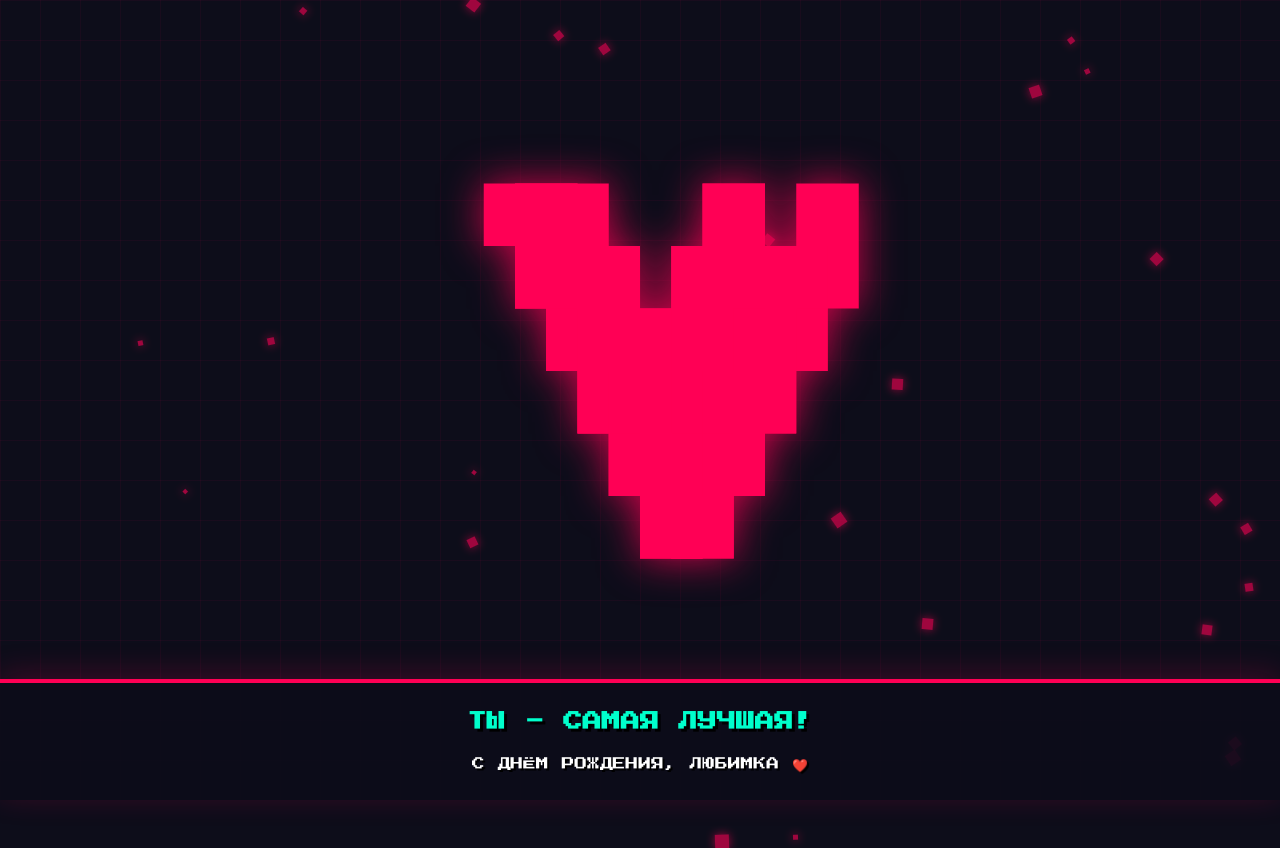
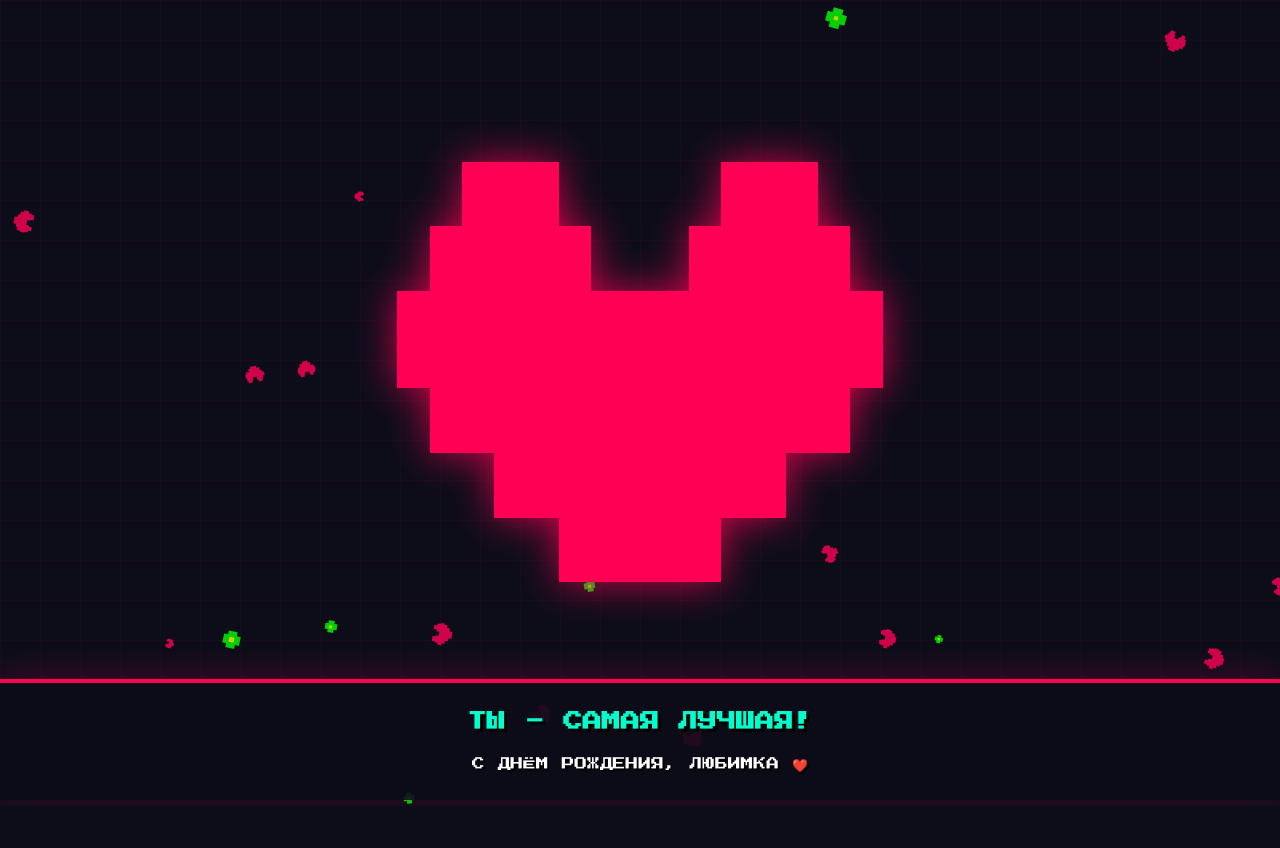
Before and after one commit to kohyfrv11/hbn, a plain HTML site: page index.html in a window 1280 px wide. After the commit the page ends 806 px from the top, so only its background shows below. Drawn offline with Linux system fonts and the light colour scheme.

Commit message:
Update index.html

```diff
--- a/index.html
+++ b/index.html
@@ -36,17 +36,16 @@
             z-index: -1;
         }
 
-        .bg-heart {
+        .falling-item {
             position: absolute;
-            background-color: #ff0055;
-            box-shadow: 0 0 10px #ff0055;
-            opacity: 0.6;
+            top: -30px;
             animation: fall linear infinite;
             z-index: 0;
+            opacity: 0.8;
         }
 
         @keyframes fall {
-            0% { transform: translateY(-100px) rotate(0deg); }
+            0% { transform: translateY(0) rotate(0deg); }
             100% { transform: translateY(105vh) rotate(360deg); }
         }
 
@@ -60,17 +59,16 @@
         }
 
         .pixel-heart {
-            width: 70vw;
-            max-width: 500px;
+            width: 75vw;
+            max-width: 550px;
             height: auto;
-            fill: #ff0055;
             filter: drop-shadow(0 0 20px rgba(255, 0, 85, 0.8));
             animation: pixel-beat 1s infinite steps(2);
         }
 
         @keyframes pixel-beat {
             0%, 100% { transform: scale(1); }
-            50% { transform: scale(1.15); }
+            50% { transform: scale(1.1); }
         }
 
         .greeting {
@@ -101,18 +99,22 @@
         @media (max-width: 480px) {
             .greeting h1 { font-size: 0.9rem; }
             .greeting p { font-size: 0.65rem; }
-            .pixel-heart { width: 80vw; }
+            .pixel-heart { width: 85vw; }
         }
     </style>
 </head>
 <body>
 
     <div class="main-heart-container">
-        <svg class="pixel-heart" viewBox="0 0 16 14" xmlns="http://www.w3.org/2000/svg">
-            <path d="M4 2h2v2h1v2h2V4h1V2h2v2h2v4h-1v2h-1v2h-1v2h-1v2H9v-2H8v-2H7v-2H6V8H5V6H4V2z" />
-            <path d="M1 4h3v2h1v2h1v2h1v2h1v2h2v-2h1v-2h1v-2h1V8h1V6h1V4h-3v2h-1v2h-1v2h-1v2h-1v-2h-1V8H7V6H6V4H1z" />
-            <path d="M4 2h2v2h1v2h1V6h1V4h1V2h2v2h2v4h-1v2h-1v2h-1v2h-1v2H9v-2H8v-2H7v-2H6V8H5V6H4V4H3V2h1z" />
-            <path d="M2 2h2v2h1v2h1v2h1v2h1v2h2v-2h1v-2h1V8h1V6h1V4h1V2h-2v2h-1v2h-1v2h-1v2h-1V8H9V6H8V4H7V2H2z" />
+        <svg class="pixel-heart" viewBox="0 0 17 15" xmlns="http://www.w3.org/2000/svg" shape-rendering="crispEdges">
+            <rect x="3" y="2" width="3" height="2" fill="#ff0055"/>
+            <rect x="11" y="2" width="3" height="2" fill="#ff0055"/>
+            <rect x="2" y="4" width="5" height="2" fill="#ff0055"/>
+            <rect x="10" y="4" width="5" height="2" fill="#ff0055"/>
+            <rect x="1" y="6" width="15" height="3" fill="#ff0055"/>
+            <rect x="2" y="9" width="13" height="2" fill="#ff0055"/>
+            <rect x="4" y="11" width="9" height="2" fill="#ff0055"/>
+            <rect x="6" y="13" width="5" height="2" fill="#ff0055"/>
         </svg>
     </div>
 
@@ -122,22 +124,34 @@
     </div>
 
     <script>
-        function createHeart() {
-            const heart = document.createElement('div');
-            heart.classList.add('bg-heart');
-            const size = Math.random() * 10 + 4;
-            heart.style.width = `${size}px`;
-            heart.style.height = `${size}px`;
-            heart.style.left = `${Math.random() * 100}vw`;
-            const duration = Math.random() * 4 + 3;
-            heart.style.animationDuration = `${duration}s`;
-            heart.style.animationDelay = `-${Math.random() * 5}s`;
-            document.body.appendChild(heart);
+        function createFallingItem() {
+            const el = document.createElement('div');
+            el.classList.add('falling-item');
+
+            const isHeart = Math.random() > 0.4;
+            const size = Math.random() * 15 + 10;
+
+            el.style.width = `${size}px`;
+            el.style.height = `${size}px`;
+            el.style.left = `${Math.random() * 100}vw`;
+
+            if (isHeart) {
+                el.innerHTML = `<svg viewBox="0 0 17 15" width="100%" height="100%" shape-rendering="crispEdges"><rect x="3" y="2" width="3" height="2" fill="#ff0055"/><rect x="11" y="2" width="3" height="2" fill="#ff0055"/><rect x="2" y="4" width="5" height="2" fill="#ff0055"/><rect x="10" y="4" width="5" height="2" fill="#ff0055"/><rect x="1" y="6" width="15" height="3" fill="#ff0055"/><rect x="2" y="9" width="13" height="2" fill="#ff0055"/><rect x="4" y="11" width="9" height="2" fill="#ff0055"/><rect x="6" y="13" width="5" height="2" fill="#ff0055"/></svg>`;
+            } else {
+                el.innerHTML = `<svg viewBox="0 0 10 10" width="100%" height="100%" shape-rendering="crispEdges"><rect x="3" y="1" width="4" height="8" fill="#00ff00"/><rect x="1" y="3" width="8" height="4" fill="#00ff00"/><rect x="4" y="4" width="2" height="2" fill="#ffff00"/></svg>`;
+            }
+
+            const duration = Math.random() * 4 + 4;
+            el.style.animationDuration = `${duration}s`;
+            el.style.animationDelay = `-${Math.random() * 5}s`;
+
+            document.body.appendChild(el);
+
             setTimeout(() => {
-                heart.remove();
+                el.remove();
             }, duration * 1000);
         }
-        setInterval(createHeart, 150);
+        setInterval(createFallingItem, 200);
     </script>
 </body>
 </html>
```
